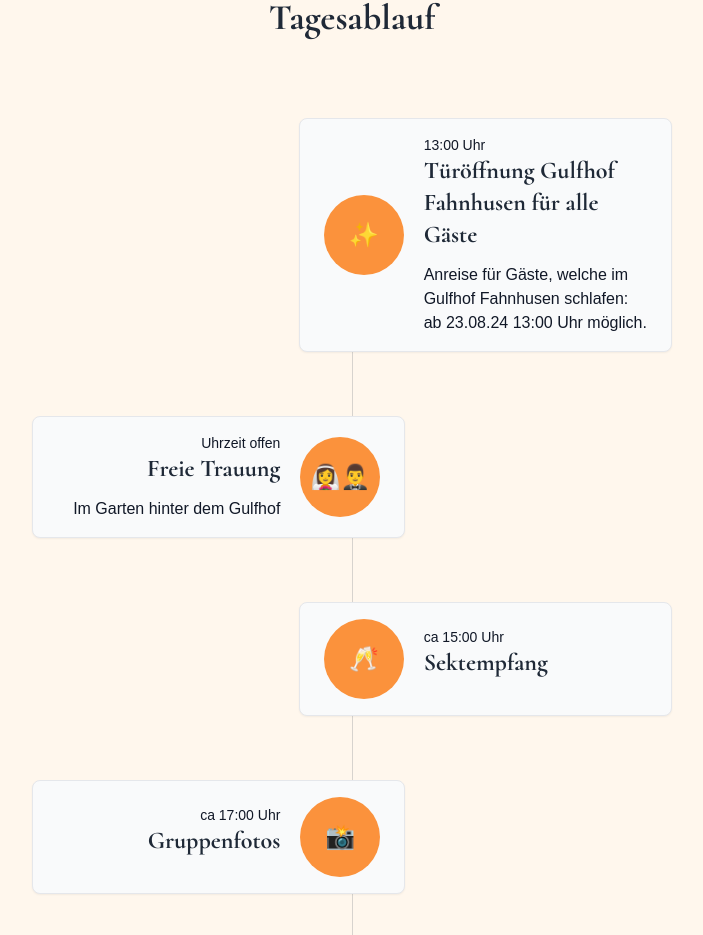
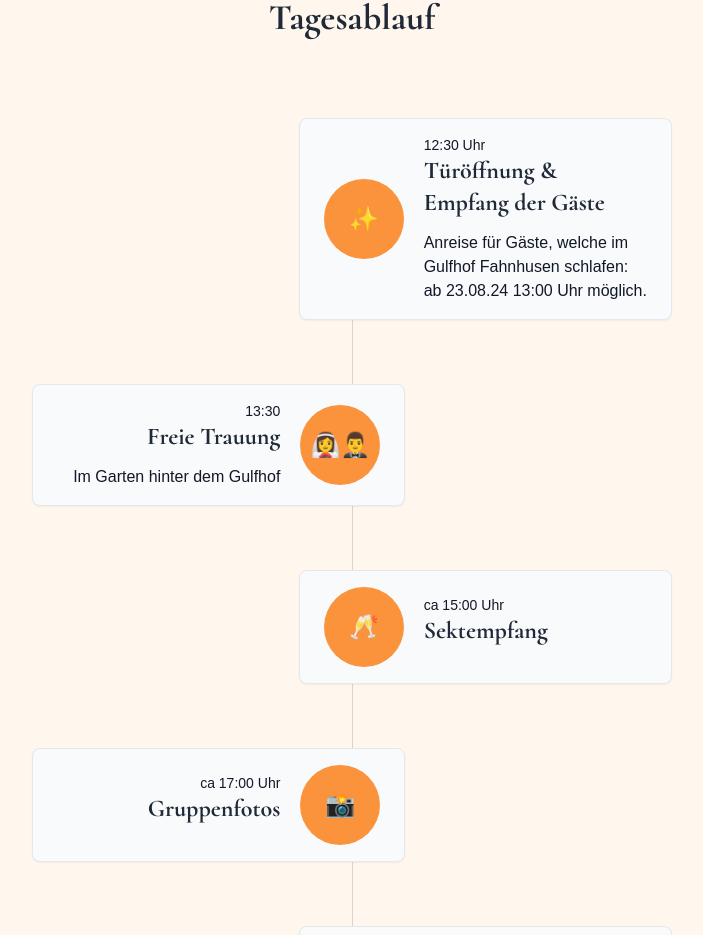
Before and after one commit to zwacky/annalena-david, a Next.js app: page / in a window 1280 px wide. Shown: the part 1318-2253 px from the top of the page, without its empty margins (288-991 px from the left). Built offline with nearby package versions, Linux system fonts and the light colour scheme; a web font is replaced by a local one.

Commit message:
fix: timeline update

```diff
--- a/pages/index.tsx
+++ b/pages/index.tsx
@@ -8,13 +8,13 @@ import { HeartIcon } from "@heroicons/react/24/outline";
 
 const timelineItems = [
   {
-    time: "13:00",
-    header: "Türöffnung Gulfhof Fahnhusen für alle Gäste",
+    time: "12:30",
+    header: "Türöffnung & Empfang der Gäste",
     text: "Anreise für Gäste, welche im Gulfhof Fahnhusen schlafen: ab 23.08.24 13:00 Uhr möglich.",
     icon: "✨"
   },
   {
-    time: "Uhrzeit offen",
+    time: "13:30",
     noTimeSuffix: true,
     header: "Freie Trauung",
     text: "Im Garten hinter dem Gulfhof",
```
Also changed, not shown: 2 other files (tests, documents, lock files or other folders).
